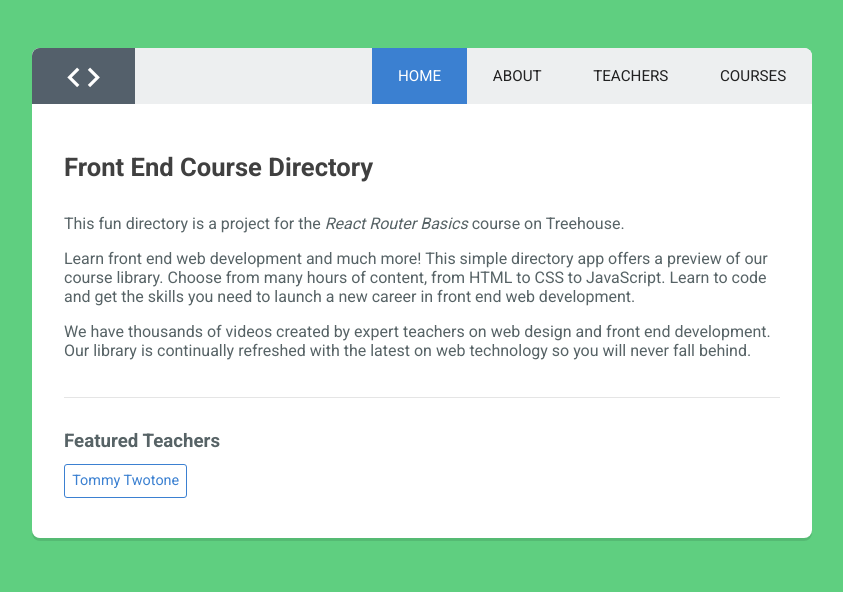
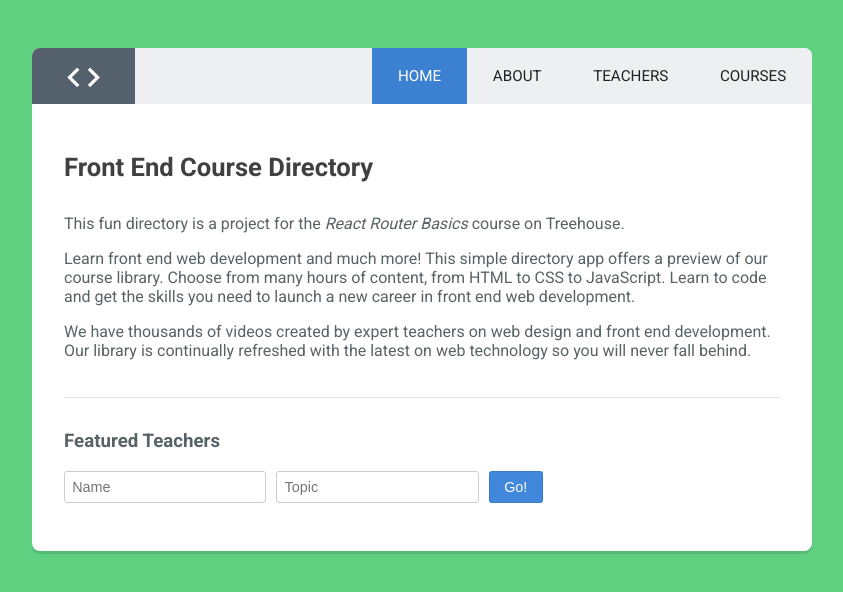
Before and after one commit to mcnishthomas/course-directory, a React (Create React App) app: page / in a window 1280 px wide. Shown: the top 592 px of the page, without its empty margins (218-1061 px from the left). Built offline with nearby package versions, Linux system fonts and the light colour scheme.

Commit message:
Created form that pushes inputs to Featured component via URL parameters

```diff
--- a/src/components/App.js
+++ b/src/components/App.js
@@ -22,7 +22,7 @@
         <Route exact path="/" component={Home} />
         <Route path="/about" render={() => <About title='About' />} />
         <Route exact path="/teachers" component={Teachers} />
-        <Route path="/teachers/:topic/:fname-:lname" component={Featured} />
+        <Route path="/teachers/:topic/:name" component={Featured} />
         <Route path="/courses" component={Courses} />
         <Route component={NotFound} />
       </Switch>
--- a/src/components/Featured.js
+++ b/src/components/Featured.js
@@ -1,7 +1,7 @@
 import React from 'react';
 
 const Featured = ({ match }) => {
-  let name = `${match.params.fname} ${match.params.lname}`
+  let name = match.params.name;
   let topic = match.params.topic;
 
   return (
--- a/src/components/Home.js
+++ b/src/components/Home.js
@@ -1,7 +1,14 @@
 import React, { Component } from 'react';
-import { Link } from 'react-router-dom';
 
 class Home extends Component {
+
+  handleSubmit = (e) => {
+    e.preventDefault();
+    let teacherName = this.name.value;
+    let teacherTopic = this.topic.value;
+    let path = `teachers/${teacherTopic}/${teacherName}`;
+    this.props.history.push(path);
+  }
 
   render() {
     return (
@@ -12,7 +19,11 @@
         <p>We have thousands of videos created by expert teachers on web design and front end development. Our library is continually refreshed with the latest on web technology so you will never fall behind.</p>
         <hr />
         <h3>Featured Teachers</h3>
-        <Link to="teachers/HTML/Tommy-Twotone">Tommy Twotone</Link>
+        <form onSubmit={this.handleSubmit}>
+          <input type="text" placeholder="Name" ref={(input) => this.name = input} />
+          <input type="text" placeholder="Topic" ref={(input) => this.topic = input} />
+          <button type="submit">Go!</button>
+        </form>
       </div>
     );
   }
```
